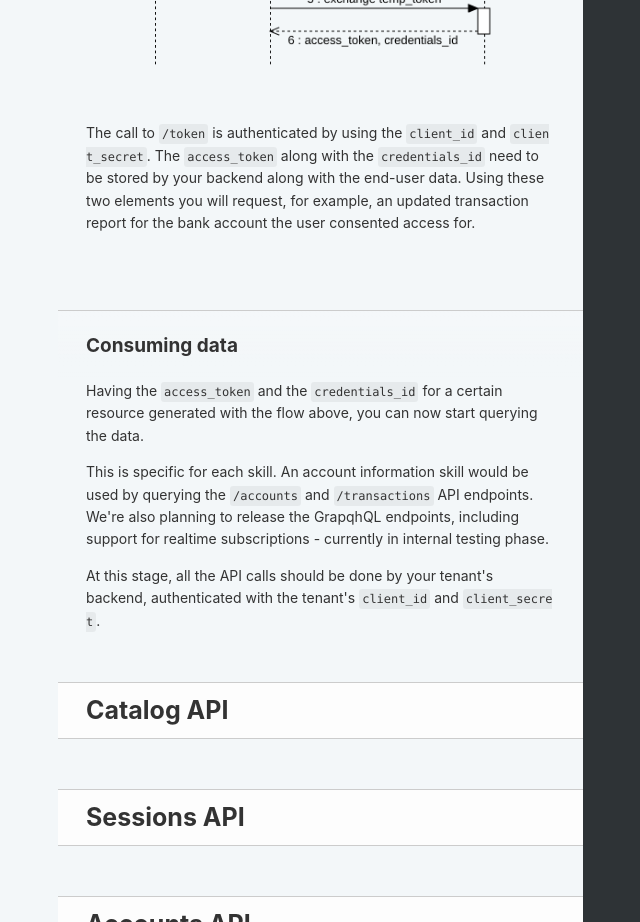
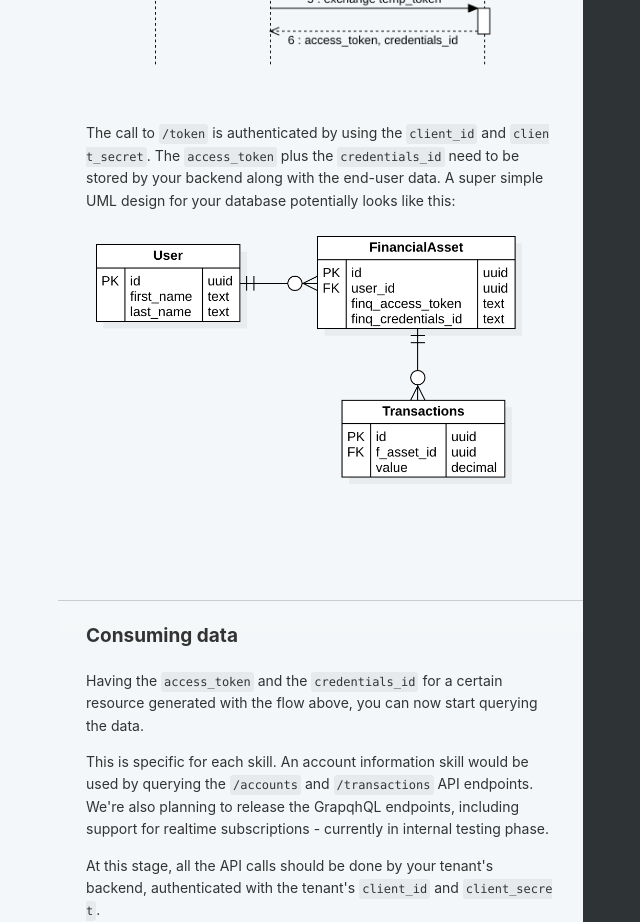
Before and after one commit to finqware/finqware.github.io, a plain HTML site: page index.html in a window 1280 px wide. Shown: the part 7840-8762 px from the top of the page, without its empty margins (172-812 px from the left). Drawn offline with Linux system fonts and the light colour scheme.

Commit message:
add tenant design

```diff
--- a/index.html
+++ b/index.html
@@ -483,7 +483,9 @@ The nonce to be used for any API call related to step #1 is generated when the s
 
 <p><img src="images/session_high_level.png" alt="image" /></p>
 
-<p>The call to <code>/token</code> is authenticated by using the <code>client_id</code> and <code>client_secret</code>. The <code>access_token</code> along with the <code>credentials_id</code> need to be stored by your backend along with the end-user data. Using these two elements you will request, for example, an updated transaction report for the bank account the user consented access for.</p>
+<p>The call to <code>/token</code> is authenticated by using the <code>client_id</code> and <code>client_secret</code>. The <code>access_token</code> plus the <code>credentials_id</code> need to be stored by your backend along with the end-user data. A super simple UML design for your database potentially looks like this:</p>
+
+<p><img src="images/tenant_design.png" alt="image" /></p>
 <h2 id='consuming-data'>Consuming data</h2>
 <p>Having the <code>access_token</code> and the <code>credentials_id</code> for a certain resource generated with the flow above, you can now start querying the data.</p>
 
```
Also changed, not shown: images/tenant_design.png (added).
